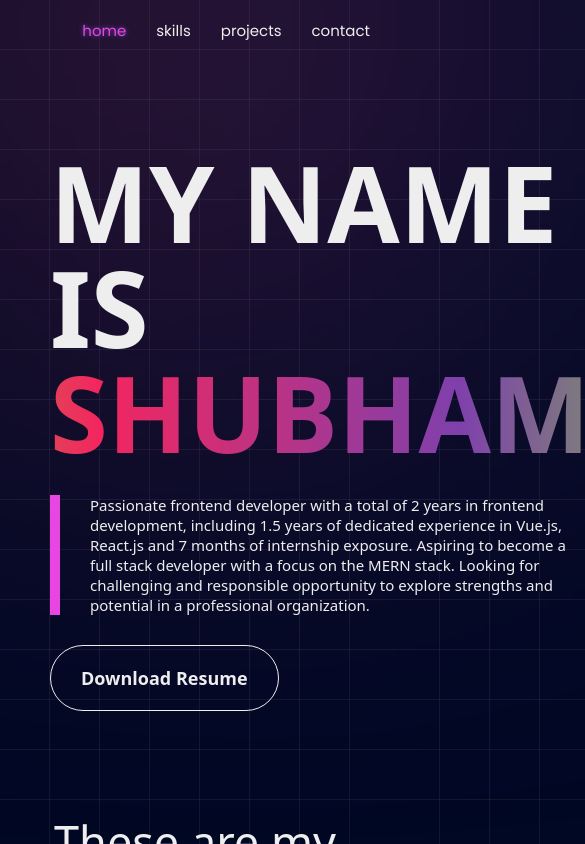
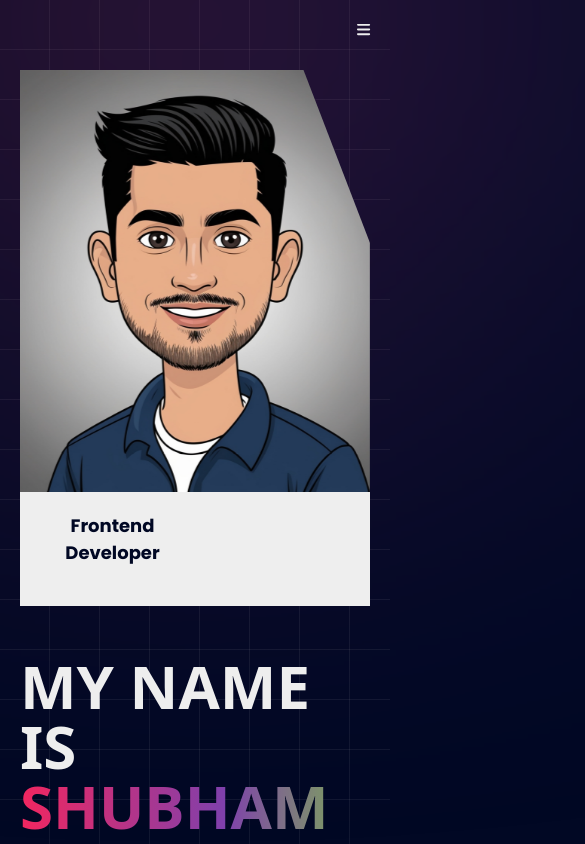
Before and after one commit to shubhamkanse72/portfolio, a React (Create React App) app: page / in a window 390 px wide. Shown: the top 844 px of the page, 585 px wide, since content can reach past the window. Built offline with nearby package versions, Linux system fonts and the light colour scheme; a web font is replaced by a local one.

Commit message:
responsive

```diff
--- a/src/App.css
+++ b/src/App.css
@@ -289,6 +289,9 @@
     }
   }
 }
+.icon-bar {
+  display: none;
+}
 /* .animation{
   transform: translateY(50px);
   filter: blur(20px);
@@ -306,3 +309,81 @@
     background-position: 200% center;
   }
 }
+
+@media screen and (max-width: 1023px) {
+  section.home {
+    & .content {
+      & .name {
+        font-size: 4em;
+      }
+    }
+    & .avatar {
+      & img {
+        max-height: 500px;
+      }
+    }
+  }
+}
+@media screen and (max-width: 767px) {
+  section {
+    padding: 20px;
+    &.home {
+      grid-template-columns: 1fr;
+      padding-top: 70px;
+      & .content {
+        & a {
+          margin: auto;
+          font-size: small;
+        }
+      }
+      & .avatar {
+        grid-row-start: 1;
+      }
+    }
+    &.projects {
+      & .list {
+        & .item {
+          grid-template-columns: 1fr;
+          & .content {
+            & h3 {
+              font-size: 1.2em;
+              margin-bottom: 1em;
+            }
+          }
+        }
+        & .item:nth-child(2n) {
+          & .content,
+          .images {
+            grid-row-start: auto;
+            grid-column-start: auto;
+            grid-column-end: auto;
+          }
+        }
+      }
+    }
+  }
+  header {
+    & nav {
+      width: 80%;
+      height: 100vh;
+      position: fixed;
+      flex-direction: column;
+      justify-content: start;
+      align-items: start;
+      inset: 0 auto 0 0;
+      background-color: #eee;
+      color: #0f1225;
+      padding: 50px;
+      box-sizing: border-box;
+      font-weight: bold;
+      left: -100%;
+      transition: 0.5s;
+    }
+    & .icon-bar {
+      display: block;
+    }
+    & nav.active {
+      left: 0;
+    }
+  }
+}
--- a/src/components/Navbar.js
+++ b/src/components/Navbar.js
@@ -1,19 +1,27 @@
 import React, { useState } from "react";
 import { connect, useDispatch } from "react-redux";
 import { changeTabActive } from "../redux/action.js";
+import { FontAwesomeIcon } from "@fortawesome/react-fontawesome";
+import { faBars } from "@fortawesome/free-solid-svg-icons";
 
 const Navbar = ({ activeTab }) => {
   const [listNav] = useState(["home", "skills", "projects", "contact"]);
   const dispatch = useDispatch();
+  const [statusNav, changeStatusNav] = useState(null);
+
+  const toggleNav = () => {
+    changeStatusNav(statusNav === null ? "active" : null);
+  };
 
   const changeTab = (value) => {
     dispatch(changeTabActive(value));
+    toggleNav();
   };
 
   return (
     <header>
       <div className="logo">{/* <img src='/logo.png'></img> */}</div>
-      <nav>
+      <nav className={statusNav}>
         {listNav.map((value, key) => (
           <span
             className={activeTab === value ? "active" : ""}
@@ -24,6 +32,9 @@
           </span>
         ))}
       </nav>
+      <div className="icon-bar" onClick={toggleNav}>
+        <FontAwesomeIcon icon={faBars} />
+      </div>
     </header>
   );
 };
```
